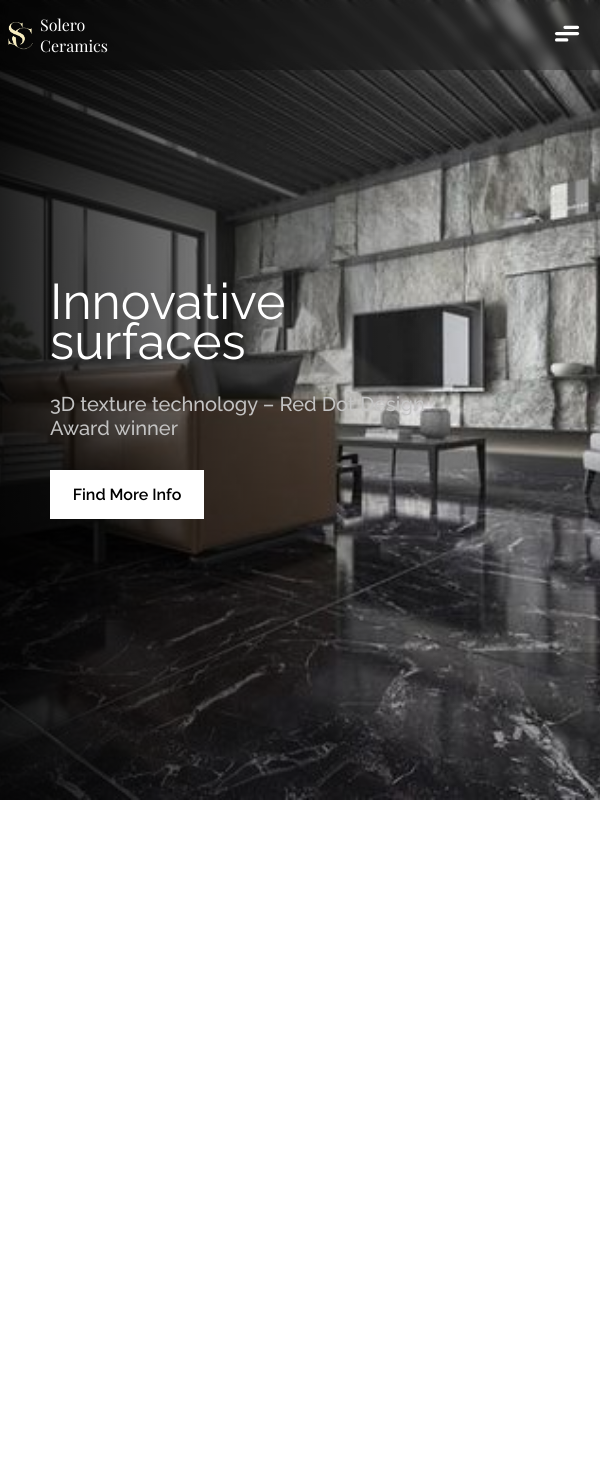
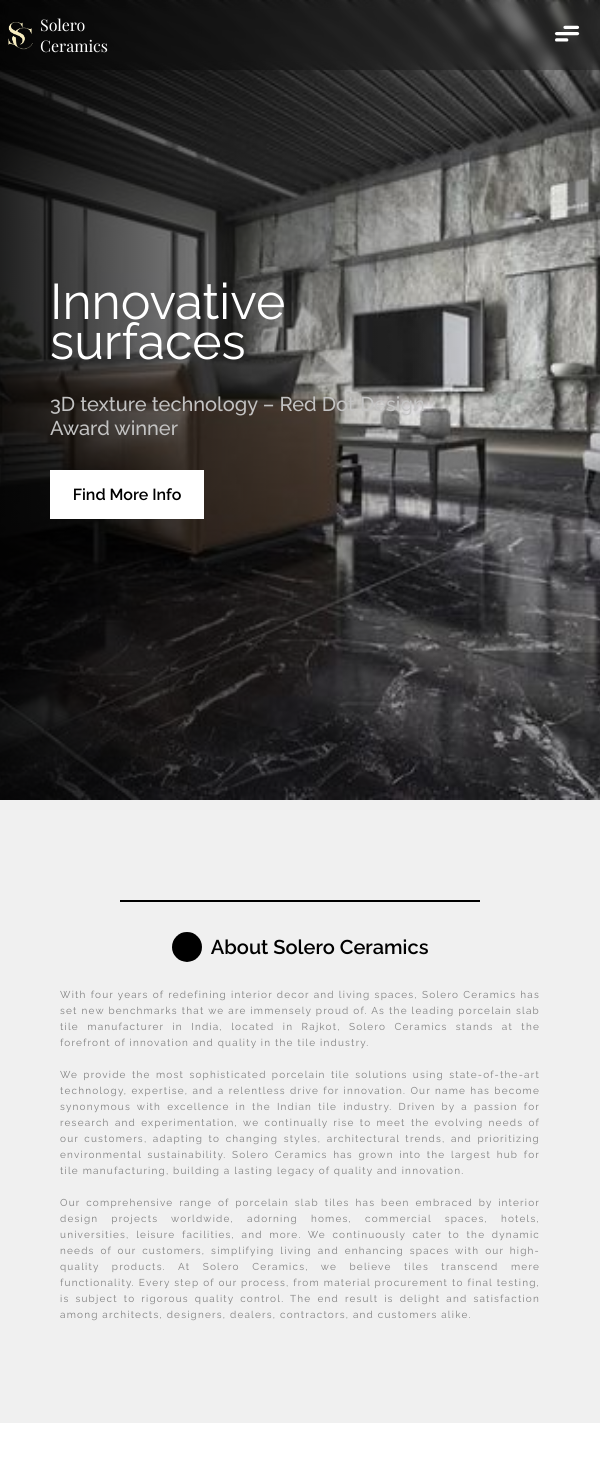
Before and after one commit to Abhishekkjainn/Solero, a React (Vite) app: page / in a window 600 px wide. Shown: the top 1462 px of the page. After the commit the page ends 1423 px from the top, so only its background shows below. Built offline with nearby package versions, Linux system fonts and the light colour scheme; a web font is replaced by a local one.

Commit message:
Added the about us Page

```diff
--- a/src/App.css
+++ b/src/App.css
@@ -168,7 +168,13 @@
 /* background-image: url('/page2back1.jpg'); */
   background-position: center;
   background-size: cover;
-  background-color: white;
+  background-color: rgb(240, 240, 240);
+  display: flex;justify-content: center;
+  align-items: center;
+  flex-direction: column;
+  height: auto;
+  padding-bottom: 100px;
+  padding-top: 100px;
 }
 /* .page2::after{
   content: '';
@@ -177,7 +183,36 @@
   height: 100vh;
   background-color: rgba(255, 255, 255, 0.701);
 } */
-
+.circle{
+  width: 40px;
+  height: 40px;
+  border-radius: 50%;
+  background-color: black;
+}
+.page2head{
+  font-size: 40px;
+  font-weight: 600;
+  color: black;
+  display: flex;
+  justify-content: center;
+  align-items: center;
+  margin-bottom: 40px;
+}
+.contentpage2{
+  font-size: 16px;
+  font-weight: 400;
+  width: 60%;
+  text-align: justify;
+  color: grey;
+  letter-spacing: 1.5px;
+  line-height: 25px;
+}
+.overline{
+  width: 60%;
+  height: 1px;
+  background-color: black;
+  margin-bottom: 50px;
+}
 /*Page2*/
 
 
@@ -258,6 +293,15 @@
     font-family: 'Bebas Neue';
     font-size: 20px;
     text-decoration: none;
+  }
+  .contentpage2{
+    font-size: 14px;
+    font-weight: 400;
+    width: 75%;
+    text-align: justify;
+    color: grey;
+    letter-spacing: 1.5px;
+    line-height: 20px;
   }
 
 
@@ -399,6 +443,36 @@
     transition: 0.5s;
     cursor: pointer;
   }
+  .circle{
+    width: 30px;
+    height: 30px;
+    border-radius: 50%;
+    background-color: black;
+  }
+  .page2head{
+    font-size: 20px;
+    font-weight: 600;
+    color: black;
+    display: flex;
+    justify-content: center;
+    align-items: center;
+    margin-bottom: 25px;
+  }
+  .contentpage2{
+    font-size: 10px;
+    font-weight: 400;
+    width: 80%;
+    text-align: justify;
+    color: grey;
+    letter-spacing: 1.2px;
+    line-height: 16px;
+  }
+  .overline{
+    width: 60%;
+    height: 2px;
+    background-color: black;
+    margin-bottom: 30px;
+  }
 }
 /*Phone Size*/
 
--- a/src/pages/Page2.jsx
+++ b/src/pages/Page2.jsx
@@ -1,3 +1,35 @@
 export default function Page2() {
-  return <div className="page page2"></div>;
+  return (
+    <div className="page page2">
+      <div className="overline"></div>
+      <div className="page2head">
+        <div className="circle"></div> &nbsp; About Solero Ceramics
+      </div>
+      <div className="contentpage2">
+        With four years of redefining interior decor and living spaces, Solero
+        Ceramics has set new benchmarks that we are immensely proud of. As the
+        leading porcelain slab tile manufacturer in India, located in Rajkot,
+        Solero Ceramics stands at the forefront of innovation and quality in the
+        tile industry. <br />
+        <br /> We provide the most sophisticated porcelain tile solutions using
+        state-of-the-art technology, expertise, and a relentless drive for
+        innovation. Our name has become synonymous with excellence in the Indian
+        tile industry. Driven by a passion for research and experimentation, we
+        continually rise to meet the evolving needs of our customers, adapting
+        to changing styles, architectural trends, and prioritizing environmental
+        sustainability. Solero Ceramics has grown into the largest hub for tile
+        manufacturing, building a lasting legacy of quality and innovation.{' '}
+        <br />
+        <br /> Our comprehensive range of porcelain slab tiles has been embraced
+        by interior design projects worldwide, adorning homes, commercial
+        spaces, hotels, universities, leisure facilities, and more. We
+        continuously cater to the dynamic needs of our customers, simplifying
+        living and enhancing spaces with our high-quality products. At Solero
+        Ceramics, we believe tiles transcend mere functionality. Every step of
+        our process, from material procurement to final testing, is subject to
+        rigorous quality control. The end result is delight and satisfaction
+        among architects, designers, dealers, contractors, and customers alike.
+      </div>
+    </div>
+  );
 }
```
